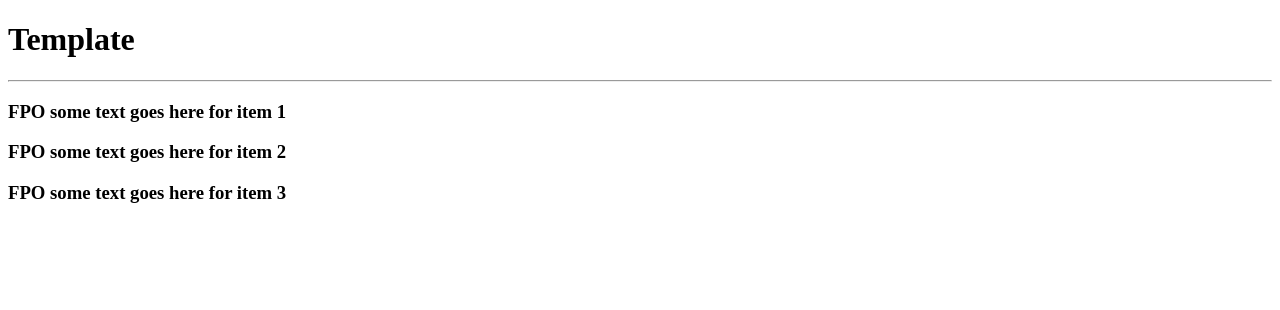
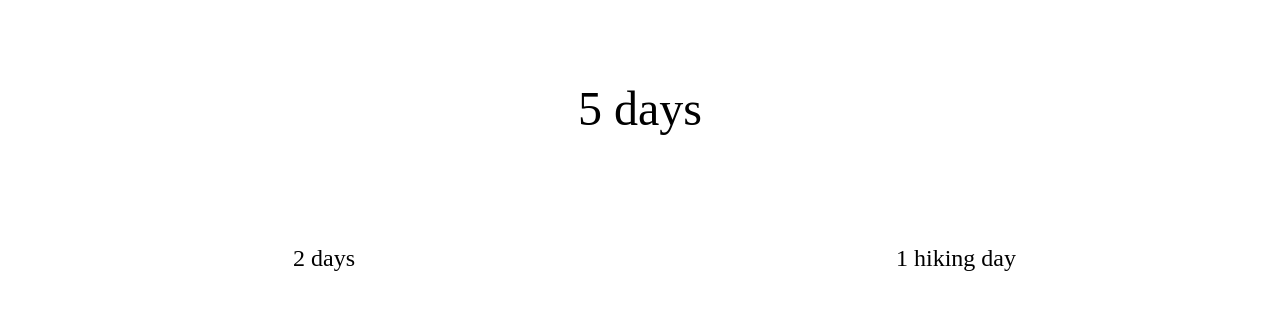
Before and after one commit to vdempsey/React-Practice-Activity-Counter, a React app: page / in a window 1280 px wide. Shown: the top 310 px of the page. Built offline with nearby package versions, Linux system fonts and the light colour scheme.

Commit message:
Create SkyDayCount Component

```diff
--- a/src/components/App.jsx
+++ b/src/components/App.jsx
@@ -1,12 +1,13 @@
 import React from 'react';
 import TestListComponent from './TestListComponent';
 import TestHeaderComponent from './TestHeaderComponent';
+import SkiDayCount from './SkiDayCount';
+import '../stylesheets/ui.scss';
 
 function App(){
   return (
     <div>
-      <TestHeaderComponent/>
-      <TestListComponent />
+      <SkiDayCount/>
     </div>
   );
 }
--- a/src/components/SkiDayCount.jsx
+++ b/src/components/SkiDayCount.jsx
@@ -1 +1,22 @@
 import React from 'react';
+import '../stylesheets/ui.scss';
+
+class SkiDayCount extends React.Component {
+  render() {
+    return (
+      <div className='ski-day-count'>
+        <div className='total-days'>
+          <span>5 days</span>
+        </div>
+        <div className='powder-days'>
+          <span>2 days</span>
+        </div>
+        <div className='backcountry-days'>
+          <span>1 hiking day</span>
+        </div>
+      </div>
+    )
+  }
+}
+
+export default SkiDayCount;
```
Also changed, not shown: package.json (+4 -4 lines).
